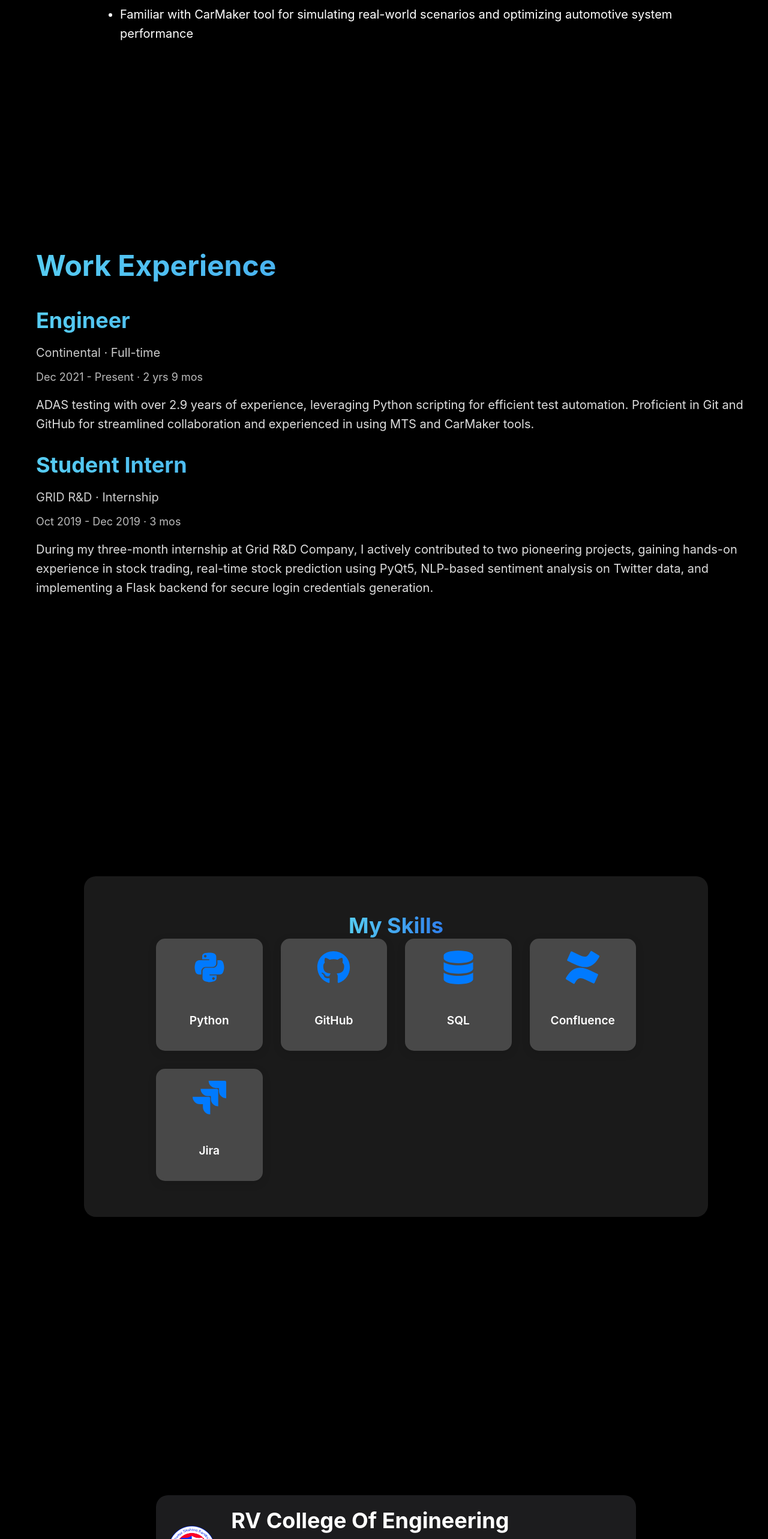
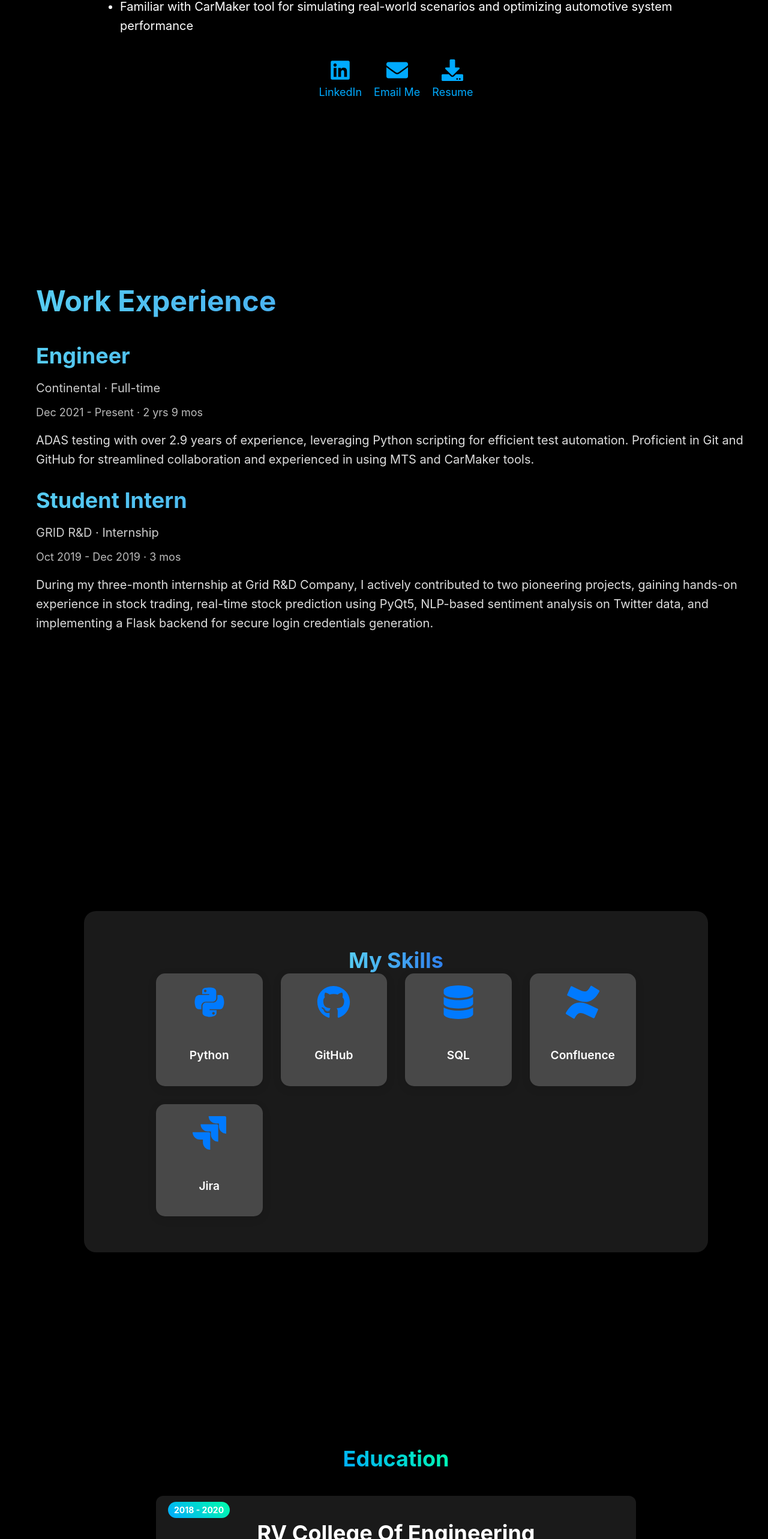
Before and after one commit to nihalgbailur/Portfolio_website_nihalgbailur, a React (Create React App) app: page / in a window 1280 px wide. Shown: the part 835-3401 px from the top of the page at 60% size. Built offline with nearby package versions, Linux system fonts and the light colour scheme.

Commit message:
updated aboutme,certification,education

```diff
--- a/src/components/AboutMe.js
+++ b/src/components/AboutMe.js
@@ -2,22 +2,23 @@ import React from 'react';
 import styled from 'styled-components';
 import { motion } from 'framer-motion';
 import { useInView } from 'react-intersection-observer';
+import { FaLinkedin, FaEnvelope, FaDownload } from 'react-icons/fa'; // Importing icons
 
 // Styled Components
 const AboutContainer = styled.section`
   min-height: 100vh;
-  padding: 80px 20px; /* Proper padding for spacing */
+  padding: 80px 20px;
   max-width: 1200px;
-  margin: 0 auto; /* Center horizontally, merge seamlessly */
+  margin: 0 auto;
   display: flex;
   flex-direction: column;
   align-items: center;
   justify-content: center;
   text-align: left;
-  background-color: #000; /* Black background for contrast */
-  color: #fff; /* White text for visibility */
-  border-radius: 16px; /* Optional: keep rounded corners for a modern look */
-  box-shadow: 0 8px 32px rgba(0, 0, 0, 0.25); /* Shadow for depth */
+  background-color: #000;
+  color: #fff;
+  border-radius: 16px;
+  box-shadow: 0 8px 32px rgba(0, 0, 0, 0.25);
 
   @media (max-width: 768px) {
     padding: 60px 15px;
@@ -29,15 +30,15 @@ const AboutContainer = styled.section`
 `;
 
 const TextWrapper = styled(motion.div)`
-  max-width: 1000px; /* Restricts the width for better readability */
-  margin: 0 auto; /* Centers the content horizontally */
+  max-width: 1000px;
+  margin: 0 auto;
 `;
 
 const Title = styled(motion.h1)`
-  font-size: 48px; /* Larger font size for better emphasis */
+  font-size: 48px;
   margin-bottom: 20px;
-  color: #00aaff; /* Bright color for visibility */
-  background: linear-gradient(45deg, #00aaff, #00ffaa); /* Blue to green gradient */
+  color: #00aaff;
+  background: linear-gradient(45deg, #00aaff, #00ffaa);
   -webkit-background-clip: text;
   -webkit-text-fill-color: transparent;
 
@@ -54,7 +55,7 @@ const SubText = styled(motion.p)`
   font-size: 24px;
   line-height: 1.6;
   margin-bottom: 40px;
-  color: #fff; /* White text for better contrast */
+  color: #fff;
 
   @media (max-width: 768px) {
     font-size: 20px;
@@ -73,7 +74,7 @@ const SkillSection = styled.div`
 const SkillTitle = styled(motion.h2)`
   font-size: 32px;
   margin-bottom: 15px;
-  color: #00aaff; /* Bright blue color */
+  color: #00aaff;
   background: linear-gradient(45deg, #00aaff, #00ffaa);
   -webkit-background-clip: text;
   -webkit-text-fill-color: transparent;
@@ -102,6 +103,31 @@ const SkillList = styled.ul`
 
 const SkillItem = styled(motion.li)`
   margin-bottom: 10px;
+`;
+
+const LinksSection = styled.div`
+  margin-top: 40px;
+  display: flex;
+  gap: 20px;
+  justify-content: center;
+`;
+
+const LinkWrapper = styled.a`
+  display: flex;
+  flex-direction: column;
+  align-items: center;
+  text-decoration: none;
+  color: #00aaff;
+  font-size: 18px;
+
+  &:hover {
+    color: #00ffaa;
+  }
+
+  svg {
+    font-size: 36px;
+    margin-bottom: 8px;
+  }
 `;
 
 // Functional Component
@@ -164,6 +190,25 @@ function AboutMe() {
             ))}
           </SkillList>
         </SkillSection>
+
+        <LinksSection>
+          <LinkWrapper
+            href="https://www.linkedin.com/in/nihal-g-bailur/"
+            target="_blank"
+            rel="noopener noreferrer"
+          >
+            <FaLinkedin />
+            LinkedIn
+          </LinkWrapper>
+          <LinkWrapper href="mailto:nihalgbailur@gmail.com">
+            <FaEnvelope />
+            Email Me
+          </LinkWrapper>
+          <LinkWrapper href="/path/to/your/resume.pdf" download>
+            <FaDownload />
+            Resume
+          </LinkWrapper>
+        </LinksSection>
       </TextWrapper>
     </AboutContainer>
   );
--- a/src/components/Education.js
+++ b/src/components/Education.js
@@ -1,10 +1,8 @@
-import React from 'react';
-import styled from 'styled-components';
-import { motion } from 'framer-motion';
+import React, { memo } from "react";
+import styled from "styled-components";
+import { motion } from "framer-motion";
 
-import rvLogo from '../assets/rv-logo.png';
-import jnnceLogo from '../assets/jnnce-logo.png';
-
+// Styled Components
 const EducationContainer = styled.section`
   min-height: 100vh;
   padding: 50px 20px;
@@ -12,7 +10,10 @@ const EducationContainer = styled.section`
   flex-direction: column;
   align-items: center;
   justify-content: center;
-  background-color: #000;
+  background: #000;
+  backdrop-filter: blur(20px);
+  border-radius: 16px;
+  box-shadow: 0px 8px 32px rgba(0, 0, 0, 0.25);
   color: #fff;
 
   @media (max-width: 768px) {
@@ -21,6 +22,26 @@ const EducationContainer = styled.section`
 
   @media (max-width: 480px) {
     padding: 30px 10px;
+  }
+`;
+
+const Title = styled(motion.h1)`
+  font-size: 36px;
+  margin-bottom: 40px;
+  text-align: center;
+  color: #00aaff;
+  background: linear-gradient(45deg, #00aaff, #00ffaa);
+  -webkit-background-clip: text;
+  -webkit-text-fill-color: transparent;
+
+  @media (max-width: 768px) {
+    font-size: 28px;
+    margin-bottom: 30px;
+  }
+
+  @media (max-width: 480px) {
+    font-size: 24px;
+    margin-bottom: 20px;
   }
 `;
 
@@ -42,87 +63,83 @@ const EducationWrapper = styled.div`
 
 const EducationCard = styled(motion.div)`
   display: flex;
-  align-items: center;
-  background-color: #1c1c1e;
-  border-radius: 20px;
-  padding: 20px;
-  box-shadow: 0 10px 20px rgba(0, 0, 0, 0.3);
-  transition: transform 0.3s ease-in-out;
-
-  &:hover {
-    transform: scale(1.05);
-  }
+  flex-direction: column;
+  gap: 10px;
+  background-color: rgba(255, 255, 255, 0.1);
+  backdrop-filter: blur(15px);
+  border-radius: 12px;
+  padding: 40px 20px; /* Increased top padding */
+  box-shadow: 0px 8px 32px rgba(0, 0, 0, 0.15);
+  position: relative;
+  overflow: hidden;
 
   @media (max-width: 768px) {
-    padding: 15px;
-    flex-direction: column;
-    align-items: flex-start;
+    padding: 30px 15px;
   }
 
   @media (max-width: 480px) {
-    padding: 10px;
-    flex-direction: column;
-    align-items: flex-start;
+    padding: 25px 10px;
   }
 `;
 
-const Logo = styled.img`
-  width: 80px;
-  height: 80px;
-  margin-right: 20px;
+const DateBubble = styled.div`
+  position: absolute;
+  top: 10px; /* Adjusted positioning */
+  left: 20px;
+  background: linear-gradient(45deg, #00aaff, #00ffaa);
+  color: #fff;
+  font-size: 14px;
+  font-weight: bold;
+  padding: 5px 10px;
+  border-radius: 50px;
 
   @media (max-width: 768px) {
-    width: 60px;
-    height: 60px;
-    margin-right: 15px;
+    font-size: 12px;
+    padding: 4px 8px;
+    top: 8px; /* Adjusted for smaller screens */
+    left: 15px;
   }
 
   @media (max-width: 480px) {
-    width: 50px;
-    height: 50px;
-    margin-right: 10px;
+    font-size: 10px;
+    padding: 3px 6px;
+    top: 6px; /* Adjusted for smaller screens */
+    left: 10px;
   }
-`;
-
-const Details = styled.div`
-  display: flex;
-  flex-direction: column;
 `;
 
 const Institution = styled.h2`
   font-size: 24px;
   font-weight: bold;
-  margin-bottom: 10px;
+  margin-top: 30px;
 
   @media (max-width: 768px) {
     font-size: 20px;
-    margin-bottom: 8px;
   }
 
   @media (max-width: 480px) {
     font-size: 18px;
-    margin-bottom: 6px;
   }
 `;
 
-const Degree = styled.p`
-  font-size: 18px;
-  margin-bottom: 5px;
+const Degree = styled.h3`
+  font-size: 20px;
+  color: #00ffaa;
+  margin-bottom: 10px;
 
   @media (max-width: 768px) {
-    font-size: 16px;
-    margin-bottom: 4px;
+    font-size: 18px;
   }
 
   @media (max-width: 480px) {
-    font-size: 14px;
-    margin-bottom: 3px;
+    font-size: 16px;
   }
 `;
 
-const Duration = styled.p`
+const Description = styled.p`
   font-size: 16px;
-  color: #999;
+  line-height: 1.6;
+  color: #ccc;
 
   @media (max-width: 768px) {
     font-size: 14px;
@@ -133,43 +150,56 @@ const Duration = styled.p`
   }
 `;
 
-function Education() {
+const Separator = styled.hr`
+  border: none;
+  height: 1px;
+  background: linear-gradient(90deg, #00aaff, #00ffaa);
+  margin: 20px 0;
+`;
+
+// Component
+const Education = memo(() => {
   const education = [
     {
-      name: 'RV College Of Engineering',
-      logo: rvLogo,
-      degree: 'Master of Technology - MTech, Information Technology',
-      duration: '2018 - 2020',
+      date: "2018 - 2020",
+      institution: "RV College Of Engineering",
+      degree: "Master of Technology - MTech, Information Technology",
+      description:
+        "Focused on advanced computational systems and modern IT frameworks. Specialized in cloud computing, AI, and scalable software solutions.",
     },
     {
-      name: 'Jawaharlal Nehru National College of Engineering',
-      logo: jnnceLogo,
-      degree: 'Bachelor of Engineering - BE, Computer Science',
-      duration: '2014 - 2018',
+      date: "2014 - 2018",
+      institution: "Jawaharlal Nehru National College of Engineering",
+      degree: "Bachelor of Engineering - BE, Computer Science",
+      description:
+        "Learned core computer science concepts including algorithms, data structures, and web development. Gained hands-on experience in building software projects.",
     },
   ];
 
   return (
     <EducationContainer id="education">
+      <Title
+        initial={{ opacity: 0, scale: 0.9 }}
+        animate={{ opacity: 1, scale: 1 }}
+        transition={{ duration: 0.6, ease: "easeOut" }}
+      >
+        Education
+      </Title>
       <EducationWrapper>
         {education.map((edu, index) => (
-          <EducationCard
-            key={index}
-            initial={{ opacity: 0, y: 50 }}
-            whileInView={{ opacity: 1, y: 0 }}
-            transition={{ duration: 0.6, ease: 'easeOut' }}
-          >
-            <Logo src={edu.logo} alt={`${edu.name} logo`} />
-            <Details>
-              <Institution>{edu.name}</Institution>
+          <React.Fragment key={index}>
+            <EducationCard>
+              <DateBubble>{edu.date}</DateBubble>
+              <Institution>{edu.institution}</Institution>
               <Degree>{edu.degree}</Degree>
-              <Duration>{edu.duration}</Duration>
-            </Details>
-          </EducationCard>
+              <Description>{edu.description}</Description>
+            </EducationCard>
+            {index < education.length - 1 && <Separator />}
+          </React.Fragment>
         ))}
       </EducationWrapper>
     </EducationContainer>
   );
-}
+});
 
 export default Education;
```
Also changed, not shown: src/components/Certifications.js (+82 -67 lines).
